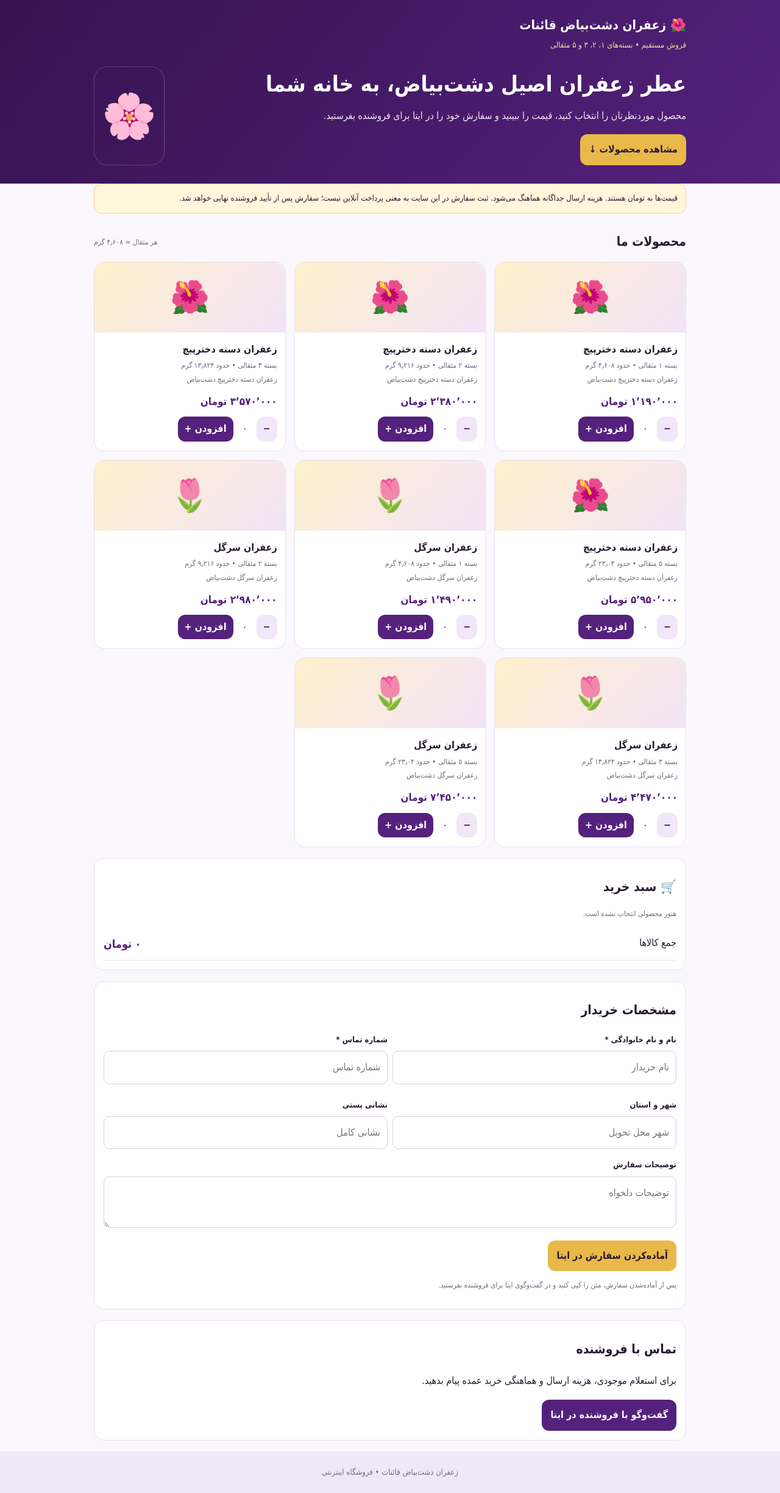
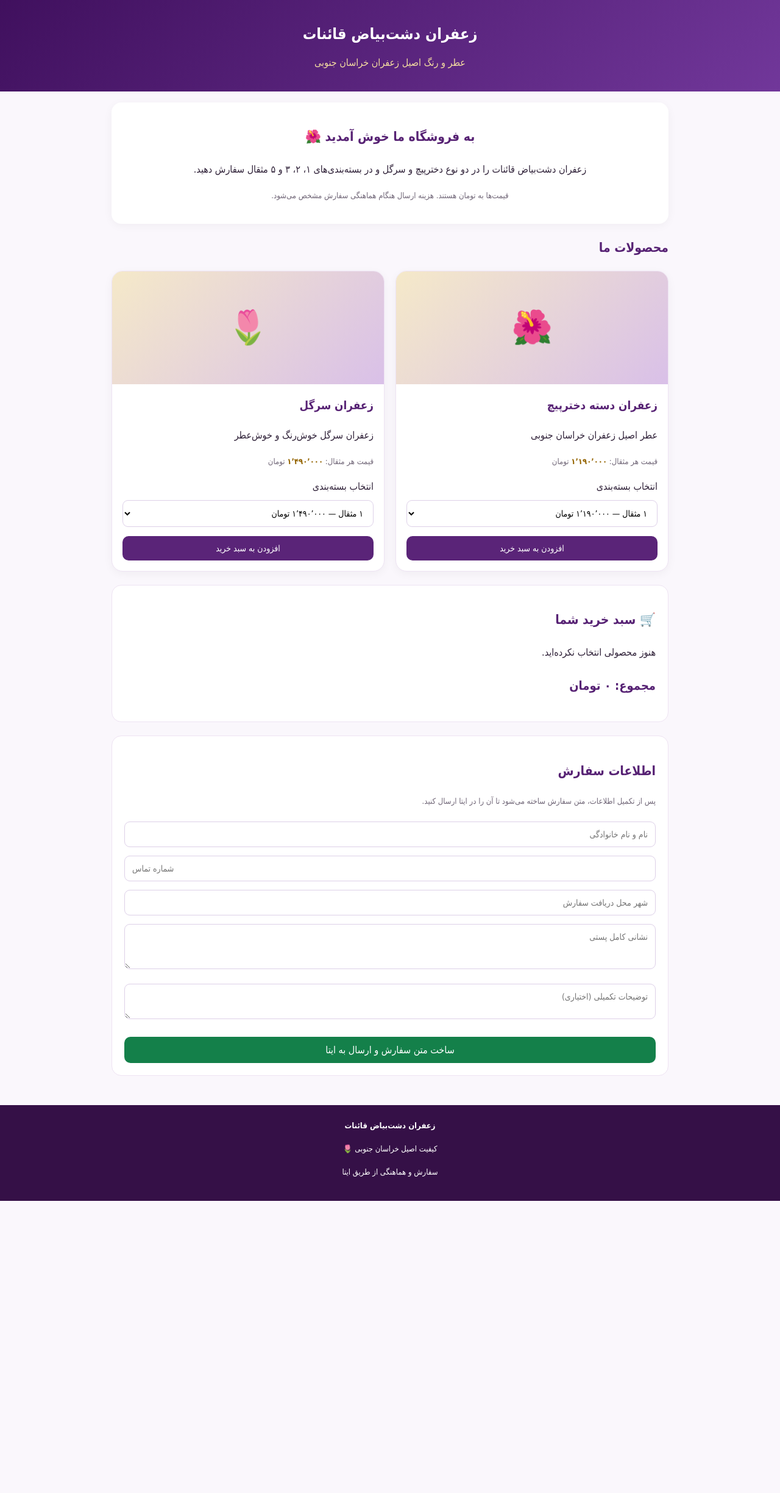
Before and after one commit to PremiuSaffron/PremiumSaffron, a plain HTML site: page index.html in a window 1280 px wide. Shown: the whole page at 61% size. After the commit the page ends 1969 px from the top, so only its background shows below. Drawn offline with Linux system fonts and the light colour scheme.

Commit message:
Update index.html

```diff
--- a/index.html
+++ b/index.html
@@ -1,447 +1,316 @@
 
-<!doctype html>
+<!DOCTYPE html>
 <html lang="fa" dir="rtl">
 <head>
-<meta charset="utf-8">
-<meta name="viewport" content="width=device-width,initial-scale=1,viewport-fit=cover">
-<meta name="theme-color" content="#54217d">
-<meta name="description" content="فروشگاه زعفران دشت‌بیاض قائنات؛ خرید زعفران دسته دخترپیچ و سرگل">
-<title>فروشگاه زعفران دشت‌بیاض قائنات</title>
+<meta charset="UTF-8">
+<meta name="viewport" content="width=device-width, initial-scale=1.0">
+<meta name="theme-color" content="#4b176b">
+<meta name="description" content="خرید زعفران دشت‌بیاض قائنات؛ زعفران دخترپیچ و سرگل در بسته‌بندی‌های متنوع">
+<title>زعفران دشت‌بیاض قائنات</title>
 
 <style>
-:root {
-  --p:#54217d;
-  --d:#35134f;
-  --g:#e8b949;
-  --bg:#fbf8fd;
-  --ink:#281b30;
-  --muted:#75697d;
-  --line:#e9dff0;
-}
-* { box-sizing:border-box; }
-html { scroll-behavior:smooth; }
-body {
+*{box-sizing:border-box}
+body{
   margin:0;
   font-family:Tahoma,Arial,sans-serif;
-  background:var(--bg);
-  color:var(--ink);
-  line-height:1.9;
+  background:#faf7fc;
+  color:#302239;
+  line-height:1.9
 }
-.wrap { max-width:1000px; margin:auto; padding:0 14px; }
-header {
-  background:linear-gradient(130deg,var(--d),var(--p));
+header{
+  background:linear-gradient(135deg,#40105e,#71379a);
   color:white;
-  padding:22px 0 30px;
+  text-align:center;
+  padding:32px 15px
 }
-.brand { font-size:21px; font-weight:bold; }
-.sub { font-size:13px; color:#f3dc9a; }
-.hero {
+header h1{margin:0;font-size:25px}
+header p{margin:8px 0 0;color:#f3dca0}
+.container{max-width:950px;margin:auto;padding:18px}
+.intro{
+  background:white;border-radius:16px;padding:20px;
+  text-align:center;box-shadow:0 3px 15px #0000000b;
+  margin-bottom:20px
+}
+h2{color:#572274;font-size:21px}
+.products{
   display:grid;
-  grid-template-columns:1fr auto;
-  gap:15px;
-  align-items:center;
-  margin-top:22px;
+  grid-template-columns:repeat(auto-fit,minmax(240px,1fr));
+  gap:18px
 }
-h1 { font-size:clamp(24px,5vw,36px); line-height:1.6; margin:0 0 8px; }
-.hero p { color:#f1e7f8; margin:0 0 15px; }
-.flower {
-  font-size:72px;
-  border:1px solid #ffffff35;
-  border-radius:22px;
-  padding:12px;
+.card{
+  background:white;border:1px solid #eee3f3;
+  border-radius:18px;overflow:hidden;
+  box-shadow:0 4px 15px #0000000b
 }
-button,.btn {
-  border:0;
-  border-radius:12px;
-  background:var(--p);
-  color:white;
-  padding:10px 14px;
-  font:inherit;
-  font-weight:bold;
-  text-decoration:none;
-  cursor:pointer;
-  display:inline-block;
+.product-image{
+  width:100%;height:185px;object-fit:cover;
+  background:#f0e6f4;display:block
 }
-button:disabled { opacity:.45; cursor:not-allowed; }
-.gold { background:var(--g); color:#2d1835; }
-.light { background:#f1e7f8; color:var(--p); }
-main { padding:22px 0 40px; }
-.notice {
-  background:#fff6dc;
-  border:1px solid #f0d88c;
-  border-radius:12px;
-  padding:11px 13px;
-  font-size:13px;
-  margin-bottom:15px;
+.image-placeholder{
+  height:185px;background:linear-gradient(135deg,#f5e9c9,#d9c0e8);
+  display:flex;align-items:center;justify-content:center;
+  font-size:54px
 }
-.heading {
-  display:flex;
-  justify-content:space-between;
-  align-items:center;
-  gap:8px;
-  flex-wrap:wrap;
+.card-content{padding:17px}
+.card h3{margin:0 0 8px;color:#572274}
+.price{font-weight:bold;color:#946400}
+select,input,textarea{
+  width:100%;padding:12px;margin:7px 0;
+  border:1px solid #ddd0e8;border-radius:9px;
+  font-family:inherit;font-size:14px;background:white
 }
-h2 { font-size:21px; margin:12px 0; }
-.grid {
-  display:grid;
-  grid-template-columns:repeat(3,minmax(0,1fr));
-  gap:14px;
+button,.button{
+  border:0;border-radius:10px;padding:12px 15px;
+  cursor:pointer;font-family:inherit;font-size:14px;
+  text-decoration:none;display:inline-block;text-align:center
 }
-.card {
-  background:white;
-  border:1px solid var(--line);
-  border-radius:17px;
-  overflow:hidden;
+.add{background:#5a2478;color:white;width:100%;margin-top:8px}
+.remove{background:#f5e7e7;color:#842525}
+.cart,.checkout{
+  background:white;border-radius:16px;padding:20px;
+  margin-top:22px;border:1px solid #eee3f3
 }
-.visual {
-  height:115px;
-  display:grid;
-  place-items:center;
-  background:linear-gradient(135deg,#fff0cc,#f2e4f8);
-  font-size:52px;
+.cart-item{
+  display:flex;justify-content:space-between;align-items:center;
+  gap:10px;padding:10px 0;border-bottom:1px solid #eee
 }
-.body { padding:13px; }
-.body h3 { margin:0; font-size:16px; }
-.desc { font-size:12px; color:var(--muted); }
-.price {
-  font-size:17px;
-  font-weight:bold;
-  color:var(--p);
-  margin:8px 0;
+.cart-item button{padding:5px 10px;margin:2px}
+.total{font-size:20px;font-weight:bold;color:#572274}
+.submit{
+  width:100%;background:#14804a;color:white;
+  font-size:16px;margin-top:12px
 }
-.controls {
-  display:flex;
-  gap:8px;
-  align-items:center;
-  margin:9px 0 2px;
-}
-.controls button { padding:5px 11px; }
-.qty { min-width:22px; text-align:center; }
-.panel {
-  margin:18px 0;
-  background:white;
-  border:1px solid var(--line);
-  border-radius:17px;
-  padding:15px;
-}
-input,textarea {
-  width:100%;
-  padding:11px;
-  border:1px solid #d9cce1;
-  border-radius:10px;
-  font:inherit;
-  margin:4px 0 10px;
-  background:white;
-}
-label { font-size:13px; font-weight:bold; }
-.formgrid {
-  display:grid;
-  grid-template-columns:1fr 1fr;
-  gap:8px;
-}
-.line {
-  display:flex;
-  justify-content:space-between;
-  gap:10px;
-  border-bottom:1px solid var(--line);
-  padding:9px 0;
-}
-.total { font-size:18px; font-weight:bold; color:var(--p); }
-.small { font-size:12px; color:var(--muted); }
-footer {
-  text-align:center;
-  padding:22px 12px;
-  background:#f1e8f7;
-  color:var(--muted);
-  font-size:13px;
-}
-@media(max-width:650px) {
-  .grid { grid-template-columns:repeat(2,minmax(0,1fr)); }
-  .hero { grid-template-columns:1fr; }
-  .flower { display:none; }
-}
-@media(max-width:410px) {
-  .grid { grid-template-columns:1fr; }
-  .visual { height:100px; }
-  .formgrid { grid-template-columns:1fr; }
+.note{font-size:13px;color:#716778}
+footer{
+  text-align:center;background:#351047;color:white;
+  padding:22px;margin-top:30px;font-size:13px
 }
 </style>
 </head>
 
 <body>
 <header>
-  <div class="wrap">
-    <div class="brand">🌺 زعفران دشت‌بیاض قائنات</div>
-    <div class="sub">فروش مستقیم • بسته‌های ۱، ۲، ۳ و ۵ مثقالی</div>
-
-    <div class="hero">
-      <div>
-        <h1>عطر زعفران اصیل دشت‌بیاض، به خانه شما</h1>
-        <p>محصول موردنظرتان را انتخاب کنید، قیمت را ببینید و سفارش خود را در ایتا برای فروشنده بفرستید.</p>
-        <button class="gold" onclick="document.getElementById('products').scrollIntoView({behavior:'smooth'})">
-          مشاهده محصولات ↓
-        </button>
-      </div>
-      <div class="flower">🌸</div>
-    </div>
-  </div>
+  <h1>زعفران دشت‌بیاض قائنات</h1>
+  <p>عطر و رنگ اصیل زعفران خراسان جنوبی</p>
 </header>
 
-<main class="wrap">
-  <div class="notice">
-    قیمت‌ها به تومان هستند. هزینه ارسال جداگانه هماهنگ می‌شود.
-    ثبت سفارش در این سایت به معنی پرداخت آنلاین نیست؛ سفارش پس از تأیید فروشنده نهایی خواهد شد.
-  </div>
-
-  <div class="heading">
-    <h2 id="products">محصولات ما</h2>
-    <span class="small">هر مثقال ≈ ۴٫۶۰۸ گرم</span>
-  </div>
-
-  <div id="productGrid" class="grid"></div>
-
-  <section class="panel" id="cart">
-    <h2>🛒 سبد خرید</h2>
-    <div id="cartLines"><p class="small">هنوز محصولی انتخاب نشده است.</p></div>
-    <div class="line">
-      <span>جمع کالاها</span>
-      <span id="total" class="total">۰ تومان</span>
-    </div>
+<main class="container">
+  <section class="intro">
+    <h2>به فروشگاه ما خوش آمدید 🌺</h2>
+    <p>
+      زعفران دشت‌بیاض قائنات را در دو نوع دخترپیچ و سرگل
+      و در بسته‌بندی‌های ۱، ۲، ۳ و ۵ مثقال سفارش دهید.
+    </p>
+    <p class="note">قیمت‌ها به تومان هستند. هزینه ارسال هنگام هماهنگی سفارش مشخص می‌شود.</p>
   </section>
 
-  <section class="panel">
-    <h2>مشخصات خریدار</h2>
+  <h2>محصولات ما</h2>
+  <section class="products" id="products"></section>
 
-    <form id="checkout">
-      <div class="formgrid">
-        <div>
-          <label for="name">نام و نام خانوادگی *</label>
-          <input id="name" required autocomplete="name" placeholder="نام خریدار">
-        </div>
-        <div>
-          <label for="phone">شماره تماس *</label>
-          <input id="phone" required inputmode="tel" autocomplete="tel" placeholder="شماره تماس">
-        </div>
-        <div>
-          <label for="city">شهر و استان</label>
-          <input id="city" autocomplete="address-level2" placeholder="شهر محل تحویل">
-        </div>
-        <div>
-          <label for="address">نشانی پستی</label>
-          <input id="address" autocomplete="street-address" placeholder="نشانی کامل">
-        </div>
-      </div>
+  <section class="cart">
+    <h2>🛒 سبد خرید شما</h2>
+    <div id="cartItems">هنوز محصولی انتخاب نکرده‌اید.</div>
+    <p class="total">مجموع: <span id="total">۰</span> تومان</p>
+  </section>
 
-      <label for="note">توضیحات سفارش</label>
-      <textarea id="note" rows="2" placeholder="توضیحات دلخواه"></textarea>
+  <section class="checkout">
+    <h2>اطلاعات سفارش</h2>
+    <p class="note">پس از تکمیل اطلاعات، متن سفارش ساخته می‌شود تا آن را در ایتا ارسال کنید.</p>
 
-      <button class="gold" type="submit">آماده‌کردن سفارش در ایتا</button>
+    <form id="orderForm">
+      <input id="customerName" placeholder="نام و نام خانوادگی" required>
+      <input id="phone" type="tel" placeholder="شماره تماس" required>
+      <input id="city" placeholder="شهر محل دریافت سفارش" required>
+      <textarea id="address" rows="3" placeholder="نشانی کامل پستی" required></textarea>
+      <textarea id="notes" rows="2" placeholder="توضیحات تکمیلی (اختیاری)"></textarea>
+      <button class="submit" type="submit">ساخت متن سفارش و ارسال به ایتا</button>
     </form>
 
-    <div id="result" class="notice" hidden></div>
-    <p class="small">
-      پس از آماده‌شدن سفارش، متن را کپی کنید و در گفت‌وگوی ایتا برای فروشنده بفرستید.
-    </p>
-  </section>
-
-  <section class="panel">
-    <h2>تماس با فروشنده</h2>
-    <p>برای استعلام موجودی، هزینه ارسال و هماهنگی خرید عمده پیام بدهید.</p>
-    <a class="btn" href="https://eitaa.com/Premium_Saffron_qaenat" target="_blank" rel="noopener">
-      گفت‌وگو با فروشنده در ایتا
-    </a>
+    <div id="result" hidden>
+      <p>متن سفارش آماده است. آن را کپی کنید و در گفت‌وگوی ایتا ارسال کنید.</p>
+      <textarea id="orderText" rows="10" readonly></textarea>
+      <button class="add" type="button" id="copyBtn">کپی متن سفارش</button>
+      <a class="button submit" href="https://eitaa.com/Premium_Saffron_qaenat" target="_blank" rel="noopener">باز کردن حساب ایتا</a>
+    </div>
   </section>
 </main>
 
-<footer>زعفران دشت‌بیاض قائنات • فروشگاه اینترنتی</footer>
+<footer>
+  <strong>زعفران دشت‌بیاض قائنات</strong>
+  <p>کیفیت اصیل خراسان جنوبی 🌷</p>
+  <p>سفارش و هماهنگی از طریق ایتا</p>
+</footer>
 
 <script>
-"use strict";
+const EITAA_URL = "https://eitaa.com/Premium_Saffron_qaenat";
 
-/* تنظیمات فروشگاه */
-const EITAA_ORDER_URL = "https://eitaa.com/Premium_Saffron_qaenat";
-
-/* قیمت قطعی هر مثقال، بر اساس تأیید فروشنده */
-const TYPES = [
-  {
-    id:"dokhtar",
-    name:"زعفران دسته دخترپیچ",
-    perMithqal:1190000,
-    emoji:"🌺",
-    description:"زعفران دسته دخترپیچ دشت‌بیاض"
-  },
-  {
-    id:"sargol",
-    name:"زعفران سرگل",
-    perMithqal:1490000,
-    emoji:"🌷",
-    description:"زعفران سرگل دشت‌بیاض"
-  }
+const products = [
+  {id:1,name:"زعفران دسته دخترپیچ",weight:1,price:1190000},
+  {id:2,name:"زعفران دسته دخترپیچ",weight:2,price:2380000},
+  {id:3,name:"زعفران دسته دخترپیچ",weight:3,price:3570000},
+  {id:4,name:"زعفران دسته دخترپیچ",weight:5,price:5950000},
+  {id:5,name:"زعفران سرگل",weight:1,price:1490000},
+  {id:6,name:"زعفران سرگل",weight:2,price:2980000},
+  {id:7,name:"زعفران سرگل",weight:3,price:4470000},
+  {id:8,name:"زعفران سرگل",weight:5,price:7450000}
 ];
-
-const WEIGHTS = [1,2,3,5];
-
-const PRODUCTS = TYPES.flatMap(type =>
-  WEIGHTS.map(weight => ({
-    id:type.id+"-"+weight,
-    name:type.name,
-    weight:weight,
-    price:type.perMithqal*weight,
-    emoji:type.emoji,
-    description:type.description
-  }))
-);
 
 const cart = {};
 
-const fmt = number =>
-  new Intl.NumberFormat("fa-IR").format(Number(number)||0);
+function money(n){
+  return new Intl.NumberFormat("fa-IR").format(n);
+}
 
-const money = number => fmt(number)+" تومان";
+function renderProducts(){
+  const container = document.getElementById("products");
+  const groups = [
+    {
+      title:"زعفران دسته دخترپیچ",
+      description:"عطر اصیل زعفران خراسان جنوبی",
+      icon:"🌺",
+      items:products.filter(p=>p.name.includes("دخترپیچ"))
+    },
+    {
+      title:"زعفران سرگل",
+      description:"زعفران سرگل خوش‌رنگ و خوش‌عطر",
+      icon:"🌷",
+      items:products.filter(p=>p.name.includes("سرگل"))
+    }
+  ];
 
-const esc = value => String(value ?? "").replace(/[&<>"']/g, char => ({
-  "&":"&amp;",
-  "<":"&lt;",
-  ">":"&gt;",
-  '"':"&quot;",
-  "'":"&#39;"
-}[char]));
-
-function renderProducts() {
-  document.getElementById("productGrid").innerHTML = PRODUCTS.map(product => `
+  container.innerHTML = groups.map((g,index)=>`
     <article class="card">
-      <div class="visual">${esc(product.emoji)}</div>
-      <div class="body">
-        <h3>${esc(product.name)}</h3>
-        <div class="small">
-          بسته ${fmt(product.weight)} مثقالی
-          • حدود ${fmt(product.weight*4.608)} گرم
-        </div>
-        <div class="desc">${esc(product.description)}</div>
-        <div class="price">${money(product.price)}</div>
-        <div class="controls">
-          <button type="button" class="light"
-            aria-label="کاهش تعداد"
-            onclick="changeQty('${product.id}',-1)">−</button>
-          <span class="qty">${fmt(cart[product.id]||0)}</span>
-          <button type="button"
-            onclick="changeQty('${product.id}',1)">افزودن +</button>
-        </div>
+      <div class="image-placeholder" aria-label="${g.title}">${g.icon}</div>
+      <div class="card-content">
+        <h3>${g.title}</h3>
+        <p>${g.description}</p>
+        <p class="note">قیمت هر مثقال:
+          <span class="price">${money(index===0?1190000:1490000)}</span> تومان
+        </p>
+        <label for="weight${index}">انتخاب بسته‌بندی</label>
+        <select id="weight${index}">
+          ${g.items.map(p=>`
+            <option value="${p.id}">
+              ${money(p.weight)} مثقال — ${money(p.price)} تومان
+            </option>
+          `).join("")}
+        </select>
+        <button class="add" type="button" onclick="addProduct(${index})">
+          افزودن به سبد خرید
+        </button>
       </div>
     </article>
   `).join("");
 }
 
-function changeQty(id, delta) {
-  const product = PRODUCTS.find(item => item.id === id);
-  if (!product) return;
-
-  cart[id] = Math.max(0,(cart[id]||0)+delta);
-
-  renderProducts();
+function addProduct(groupIndex){
+  const select=document.getElementById("weight"+groupIndex);
+  const id=Number(select.value);
+  cart[id]=(cart[id]||0)+1;
   renderCart();
 }
 
-function renderCart() {
-  const items = PRODUCTS.filter(product => (cart[product.id]||0)>0);
-
-  const total = items.reduce(
-    (sum,product) => sum+product.price*cart[product.id],
-    0
-  );
-
-  document.getElementById("cartLines").innerHTML =
-    items.map(product => `
-      <div class="line">
-        <span>
-          ${esc(product.name)}
-          (${fmt(product.weight)} مثقال) × ${fmt(cart[product.id])}
-        </span>
-        <strong>${money(product.price*cart[product.id])}</strong>
-      </div>
-    `).join("") || '<p class="small">هنوز محصولی انتخاب نشده است.</p>';
-
-  document.getElementById("total").textContent = money(total);
+function changeQty(id,delta){
+  cart[id]=(cart[id]||0)+delta;
+  if(cart[id]<=0) delete cart[id];
+  renderCart();
 }
 
-document.getElementById("checkout").addEventListener("submit", async event => {
-  event.preventDefault();
+function renderCart(){
+  const box=document.getElementById("cartItems");
+  const ids=Object.keys(cart);
+  let total=0;
 
-  const items = PRODUCTS.filter(product => (cart[product.id]||0)>0);
-
-  if (!items.length) {
-    alert("ابتدا محصولی به سبد خرید اضافه کنید.");
+  if(ids.length===0){
+    box.textContent="هنوز محصولی انتخاب نکرده‌اید.";
+    document.getElementById("total").textContent="۰";
     return;
   }
 
-  const total = items.reduce(
-    (sum,product) => sum+product.price*cart[product.id],
-    0
-  );
+  box.innerHTML=ids.map(id=>{
+    const p=products.find(x=>x.id===Number(id));
+    const subtotal=p.price*cart[id];
+    total+=subtotal;
+    return `
+      <div class="cart-item">
+        <div>
+          <strong>${p.name}</strong><br>
+          ${money(p.weight)} مثقال × ${money(cart[id])}<br>
+          <span class="price">${money(subtotal)} تومان</span>
+        </div>
+        <div>
+          <button type="button" class="add" onclick="changeQty(${p.id},1)">+</button>
+          <button type="button" class="remove" onclick="changeQty(${p.id},-1)">−</button>
+        </div>
+      </div>
+    `;
+  }).join("");
 
-  const message = [
-    "سلام، برای خرید زعفران دشت‌بیاض قائنات سفارش دارم.",
-    "",
-    ...items.map(product =>
-      `- ${product.name}، بسته ${fmt(product.weight)} مثقالی، تعداد ${fmt(cart[product.id])}، مبلغ ${money(product.price*cart[product.id])}`
-    ),
-    "",
-    `جمع کالاها: ${money(total)}`,
-    `نام و نام خانوادگی: ${document.getElementById("name").value.trim()}`,
-    `شماره تماس: ${document.getElementById("phone").value.trim()}`,
-    `شهر و استان: ${document.getElementById("city").value.trim()}`,
-    `نشانی: ${document.getElementById("address").value.trim()}`,
-    `توضیحات: ${document.getElementById("note").value.trim()}`,
-    "",
-    "لطفاً موجودی، هزینه ارسال و مبلغ نهایی را تأیید کنید."
-  ].join("\n");
+  document.getElementById("total").textContent=money(total);
+}
 
-  const result = document.getElementById("result");
-  result.hidden = false;
-  result.innerHTML = `
-    <strong>متن سفارش آماده است.</strong>
-    <textarea id="orderText" rows="10" readonly aria-label="متن سفارش"></textarea>
-    <div class="controls">
-      <button type="button" onclick="copyOrder()">کپی متن سفارش</button>
-      <button type="button" class="light" onclick="openEitaa()">بازکردن ایتا</button>
-    </div>
-    <p class="small">
-      اگر ایتا مستقیماً گفت‌وگوی فروشنده را باز نکرد، از لینک تماس پایین صفحه استفاده کنید.
-    </p>
-  `;
+document.getElementById("orderForm").addEventListener("submit",function(e){
+  e.preventDefault();
 
-  document.getElementById("orderText").value = message;
+  const ids=Object.keys(cart);
+  if(ids.length===0){
+    alert("لطفاً ابتدا محصولی به سبد خرید اضافه کنید.");
+    return;
+  }
 
-  try {
-    await navigator.clipboard.writeText(message);
-    result.querySelector("strong").textContent =
-      "متن سفارش آماده و کپی شد؛ حالا ایتا را باز کنید.";
-  } catch (error) {
-    const textArea = document.getElementById("orderText");
-    textArea.focus();
-    textArea.select();
+  const name=document.getElementById("customerName").value.trim();
+  const phone=document.getElementById("phone").value.trim();
+  const city=document.getElementById("city").value.trim();
+  const address=document.getElementById("address").value.trim();
+  const notes=document.getElementById("notes").value.trim();
+
+  let total=0;
+  let lines=[];
+
+  ids.forEach(id=>{
+    const p=products.find(x=>x.id===Number(id));
+    const subtotal=p.price*cart[id];
+    total+=subtotal;
+    lines.push(`- ${p.name}، ${money(p.weight)} مثقال، تعداد ${money(cart[id])} بسته: ${money(subtotal)} تومان`);
+  });
+
+  const message=
+`سلام، برای زعفران دشت‌بیاض قائنات سفارش دارم.
+
+نام: ${name}
+شماره تماس: ${phone}
+شهر: ${city}
+نشانی: ${address}
+
+محصولات:
+${lines.join("\n")}
+
+مجموع مبلغ محصولات: ${money(total)} تومان
+هزینه ارسال: نیازمند هماهنگی
+
+توضیحات: ${notes||"ندارد"}
+
+لطفاً برای تأیید سفارش و هماهنگی ارسال راهنمایی کنید.`;
+
+  document.getElementById("orderText").value=message;
+  document.getElementById("result").hidden=false;
+  document.getElementById("result").scrollIntoView({behavior:"smooth"});
+});
+
+document.getElementById("copyBtn").addEventListener("click",async function(){
+  const text=document.getElementById("orderText").value;
+  try{
+    await navigator.clipboard.writeText(text);
+    alert("متن سفارش کپی شد. حالا ایتا را باز کنید و آن را ارسال کنید.");
+  }catch(error){
+    const field=document.getElementById("orderText");
+    field.focus();
+    field.select();
+    alert("متن انتخاب شد؛ گزینه کپی گوشی را بزنید.");
   }
 });
 
-async function copyOrder() {
-  const textArea = document.getElementById("orderText");
-
-  try {
-    await navigator.clipboard.writeText(textArea.value);
-    alert("متن سفارش کپی شد.");
-  } catch (error) {
-    textArea.focus();
-    textArea.select();
-    alert("متن انتخاب شد؛ گزینه کپی گوشی را بزنید.");
-  }
-}
-
-function openEitaa() {
-  window.open(EITAA_ORDER_URL,"_blank","noopener");
-}
-
 renderProducts();
-renderCart();
 </script>
 </body>
 </html>
```
